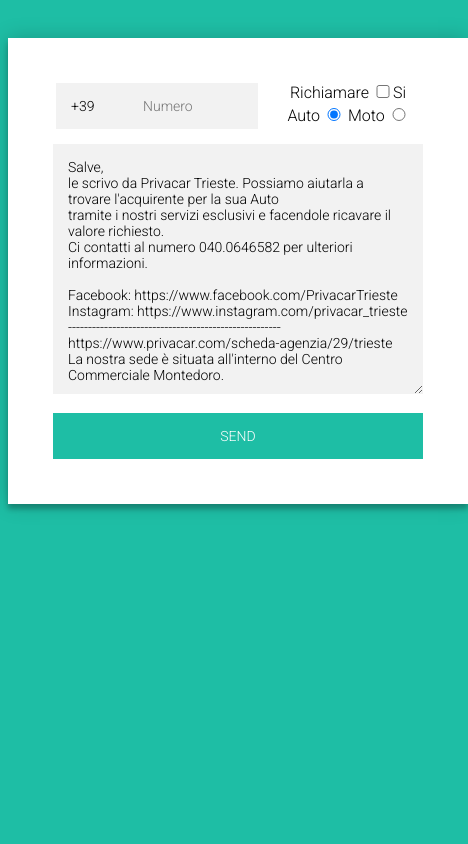
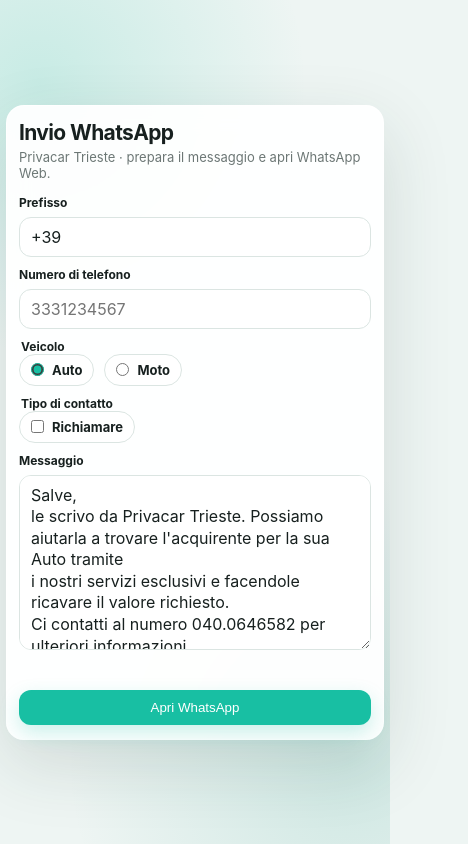
Before and after one commit to gestionedigitalesrl-oss/NewWA, a plain HTML site: page index.html in a window 390 px wide. Shown: the whole page, 468 px wide, since content can reach past the window. Drawn offline with nearby package versions, Linux system fonts and the light colour scheme.

Commit message:
Add files via upload
new index modernized

```diff
--- a/index.html
+++ b/index.html
@@ -1,287 +1,291 @@
-
-<!DOCTYPE html>
-<html lang="en">
+<!doctype html>
+<html lang="it">
 <head>
-<meta charset="UTF-8">
-
-
-    <title>WA Form</title>
+  <meta charset="utf-8">
+  <meta name="viewport" content="width=device-width, initial-scale=1">
+  <meta name="color-scheme" content="light">
+  <title>WA Form — Privacar Trieste</title>
   <link rel="icon" type="image/png" href="images/favicon.png">
   <style>
-  @import url(https://fonts.googleapis.com/css?family=Roboto:300);
+    :root {
+      --brand: #18bfa3;
+      --brand-dark: #10957f;
+      --bg: #eef5f3;
+      --card: rgba(255,255,255,.94);
+      --text: #17201f;
+      --muted: #6c7775;
+      --border: #dbe5e2;
+      --focus: rgba(24,191,163,.18);
+      --radius: 18px;
+    }
 
+    * { box-sizing: border-box; }
 
+    body {
+      margin: 0;
+      min-height: 100vh;
+      display: grid;
+      place-items: center;
+      padding: 10px;
+      font-family: Inter, ui-sans-serif, system-ui, -apple-system, BlinkMacSystemFont,
+                   "Segoe UI", Roboto, Arial, sans-serif;
+      color: var(--text);
+      background:
+        radial-gradient(circle at 10% 10%, rgba(24,191,163,.18), transparent 32%),
+        radial-gradient(circle at 90% 90%, rgba(16,149,127,.14), transparent 34%),
+        var(--bg);
+    }
 
+    .card {
+      width: min(100%, 720px);
+      background: var(--card);
+      border: 1px solid rgba(255,255,255,.8);
+      border-radius: var(--radius);
+      box-shadow: 0 24px 70px rgba(30,55,50,.14);
+      padding: 20px 26px;
+      backdrop-filter: blur(12px);
+    }
 
-.login-page {
-  width: 460px;
-  padding: 8% 0 0;
-  margin: auto;
+    header { margin-bottom: 14px; }
+    h1 { margin: 0 0 4px; font-size: clamp(21px, 3vw, 27px); letter-spacing: -.03em; }
+    .subtitle { margin: 0; color: var(--muted); font-size: 13px; }
+
+    .grid {
+      display: grid;
+      grid-template-columns: 1fr 1fr;
+      gap: 10px;
     }
-.form {
+
+    .field { display: flex; flex-direction: column; gap: 7px; }
+    .field.full { grid-column: 1 / -1; }
+
+    label, legend {
+      font-size: 12px;
+      font-weight: 650;
+    }
+
+    input, textarea {
+      width: 100%;
+      border: 1px solid var(--border);
+      border-radius: 12px;
+      background: #fff;
+      color: var(--text);
+      font: inherit;
+      padding: 9px 11px;
+      outline: none;
+      transition: border-color .18s, box-shadow .18s;
+    }
+
+    input:focus, textarea:focus {
+      border-color: var(--brand);
+      box-shadow: 0 0 0 4px var(--focus);
+    }
+
+    .phone {
+      display: grid;
+      grid-template-columns: 105px 1fr;
+      gap: 8px;
+    }
+
+    fieldset {
+      border: 0;
+      margin: 0;
+      padding: 0;
+      display: flex;
+      flex-wrap: wrap;
+      gap: 10px;
+    }
+
+    .choice {
       position: relative;
-  z-index: 1;
-  background: #FFFFFF;
-  max-width: 560px;
-  margin: 0 auto 200px;
-  padding: 45px;
-  text-align: center;
-  box-shadow: 0 0 20px 0 rgba(0, 0, 0, 0.2), 0 5px 5px 0 rgba(0, 0, 0, 0.24);
+      display: inline-flex;
+      align-items: center;
+      gap: 8px;
+      padding: 7px 11px;
+      border: 1px solid var(--border);
+      border-radius: 999px;
+      background: #fff;
+      cursor: pointer;
+      user-select: none;
+      font-size: 13px;
     }
-.form input {
-  font-family: "Roboto", sans-serif;
-  outline: 0;
-  background: #f2f2f2;
-  width: 100%;
+
+    .choice input { width: auto; margin: 0; accent-color: var(--brand); }
+
+    textarea {
+      min-height: 175px;
+      resize: vertical;
+      line-height: 1.35;
+    }
+
+    .actions {
+      display: flex;
+      align-items: center;
+      justify-content: space-between;
+      gap: 10px;
+      margin-top: 10px;
+    }
+
+    .status {
+      min-height: 20px;
+      color: var(--muted);
+      font-size: 13px;
+    }
+
+    button {
       border: 0;
-  margin: 0 0 15px;
-  padding: 15px;
-  box-sizing: border-box;
-  font-size: 14px;
+      border-radius: 12px;
+      padding: 10px 20px;
+      background: var(--brand);
+      color: white;
+      font: 700 14px/1 inherit;
+      cursor: pointer;
+      box-shadow: 0 8px 20px rgba(24,191,163,.22);
+      transition: transform .15s, background .15s;
     }
-.form textarea{
-  font-family: "Roboto", sans-serif;
-  outline: 0;
-  background: #f2f2f2;
-  max-width: 560px;
-  width: 100%;
-  height: 250px;
-  border: 0;
-  margin: 0 0 15px;
-  padding: 15px;
-  box-sizing: border-box;
-  font-size: 14px;
-}
-.form button {
-  font-family: "Roboto", sans-serif;
-  text-transform: uppercase;
-  outline: 0;
-  background: #1ebea5;
-  width: 100%;
-  border: 0;
-  padding: 15px;
-  color: #FFFFFF;
-  font-size: 14px;
-  -webkit-transition: all 0.3 ease;
-  transition: all 0.3 ease;
-  cursor: pointer;
-}
-.form button:hover,.form button:active,.form button:focus {
-  background: #43A047;
-}
-.form .message {
-  margin: 15px 0 0;
-  color: #b3b3b3;
-  font-size: 12px;
-}
-.form .message a {
-  color: #4CAF50;
-  text-decoration: none;
-}
-.form .register-form {
-  display: none;
-}
-.container {
-  position: relative;
-  z-index: 1;
-  max-width: 300px;
-  margin: 0 auto;
-}
-.container:before, .container:after {
-  content: "";
-  display: block;
-  clear: both;
-}
-.container .info {
-  margin: 50px auto;
-  text-align: center;
-}
-.container .info h1 {
-  margin: 0 0 15px;
-  padding: 0;
-  font-size: 36px;
-  font-weight: 300;
-  color: #1a1a1a;
-}
-.container .info span {
-  color: #4d4d4d;
-  font-size: 12px;
-}
-.container .info span a {
-  color: #000000;
-  text-decoration: none;
-}
-.container .info span .fa {
-  color: #EF3B3A;
-}
-body {
-  background: #1ebea5; /* fallback for old browsers */
-  background: -webkit-linear-gradient(right, #1ebea5, #1ebea5);
-  background: -moz-linear-gradient(right, #1ebea5, #1ebea5);
-  background: -o-linear-gradient(right, #1ebea5, #1ebea5);
-  background: linear-gradient(to left, #1ebea5, #1ebea5);
-  font-family: "Roboto", sans-serif;
-  -webkit-font-smoothing: antialiased;
-  -moz-osx-font-smoothing: grayscale;
+
+    button:hover { background: var(--brand-dark); transform: translateY(-1px); }
+    button:active { transform: translateY(0); }
+
+    @media (max-width: 600px) {
+      body { padding: 6px; }
+      .card { padding: 14px 12px; }
+      .grid { grid-template-columns: 1fr; }
+      .field.full { grid-column: auto; }
+      .actions { align-items: stretch; flex-direction: column; }
+      button { width: 100%; }
     }
   </style>
+</head>
+
+<body>
+  <main class="card">
+    <header>
+      <h1>Invio WhatsApp</h1>
+      <p class="subtitle">Privacar Trieste · prepara il messaggio e apri WhatsApp Web.</p>
+    </header>
+
+    <form id="waForm" novalidate>
+      <div class="grid">
+        <div class="field">
+          <label for="pref">Prefisso</label>
+          <input id="pref" name="pref" type="tel" inputmode="tel" value="+39" autocomplete="tel-country-code">
+        </div>
+
+        <div class="field">
+          <label for="numero">Numero di telefono</label>
+          <input id="numero" name="numero" type="tel" inputmode="tel" autocomplete="tel" placeholder="3331234567" required>
+        </div>
+
+        <div class="field">
+          <fieldset>
+            <legend>Veicolo</legend>
+            <label class="choice"><input type="radio" name="prom" value="Auto" checked> Auto</label>
+            <label class="choice"><input type="radio" name="prom" value="Moto"> Moto</label>
+          </fieldset>
+        </div>
+
+        <div class="field">
+          <fieldset>
+            <legend>Tipo di contatto</legend>
+            <label class="choice"><input id="RIC" type="checkbox" name="richiamare"> Richiamare</label>
+          </fieldset>
+        </div>
+
+        <div class="field full">
+          <label for="testo">Messaggio</label>
+          <textarea id="testo" name="testo" required></textarea>
+        </div>
+      </div>
+
+      <div class="actions">
+        <div id="status" class="status" role="status" aria-live="polite"></div>
+        <button type="submit">Apri WhatsApp</button>
+      </div>
+    </form>
+  </main>
+
   <script>
-  window.console = window.console || function(t) {};
-</script>
-<script>
-  if (document.location.search.match(/type=embed/gi)) {
-    window.parent.postMessage("resize", "*");
+    (() => {
+      const form = document.querySelector("#waForm");
+      const numero = document.querySelector("#numero");
+      const pref = document.querySelector("#pref");
+      const testo = document.querySelector("#testo");
+      const richiamare = document.querySelector("#RIC");
+      const status = document.querySelector("#status");
+
+      const links = {
+        Auto: "https://www.privacar.com/scheda-agenzia/29/trieste",
+        Moto: "https://www.privabike.com"
+      };
+
+      const getParams = () => new URLSearchParams(window.location.search);
+
+      function getVehicle() {
+        return document.querySelector('input[name="prom"]:checked')?.value || "Auto";
       }
 
-</script>
-</head>
-<body translate="no">
-	<div class="login-page">
-		<div class="form">
+      function updateMessage() {
+        const vehicle = getVehicle();
+        const link = links[vehicle];
 
-			<form class="login-form" onsubmit="SendMessage1(); return false">
+        if (richiamare.checked) {
+          testo.value =
+`Salve, le scrivo da Privacar Trieste in merito all'annuncio della sua ${vehicle},
+la contatterò telefonicamente per spiegarle il nostro servizio.
+Nel frattempo le indico di seguito il link al nostro sito web se volesse già approfondire:
+${link}
 
-                <input id="pref" type="text" placeholder="Prefix" value="+39" style="position:absolute;left:48px;width:80px;" size="4"  />
-								<input id="numero" type="text" placeholder="Numero" style="margin-left:60px;width:130px" />
-
-                <div style="height:20px;width:150px;float:right;margin-top:0px;">
-									<label>Richiamare</label> <input type="checkbox" id="RIC" value="1" onclick="handleClick(this);" style="width:20px;"  >Si
-
-                </div>
-								<div style="height:20px;width:150px;float:right;margin-top:-38px;">
-										<label>Auto</label> <input id="Auto" type="radio" name="prom" value="Auto" onclick="handleClick(this);" style="width:20px;" checked  >
-										<label>Moto</label> <input id="Moto" type="radio" name="prom" value="Moto" onclick="handleClick(this);" style="width:20px;" >
-
-                </div>
-
-
-                <textarea id="testo" type="text" placeholder="Testo" >
-Salve,
-le scrivo da Privacar Trieste. Possiamo aiutarla a trovare l'acquirente per la sua Auto
-tramite i nostri servizi esclusivi e facendole ricavare il valore richiesto.
+-----------------------------------------------------
+La nostra sede è situata all'interno del Centro Commerciale Montedoro.`;
+        } else {
+          testo.value =
+`Salve,
+le scrivo da Privacar Trieste. Possiamo aiutarla a trovare l'acquirente per la sua ${vehicle} tramite
+i nostri servizi esclusivi e facendole ricavare il valore richiesto.
 Ci contatti al numero 040.0646582 per ulteriori informazioni.
-
-Facebook: https://www.facebook.com/PrivacarTrieste
-Instagram: https://www.instagram.com/privacar_trieste
 -----------------------------------------------------
-https://www.privacar.com/scheda-agenzia/29/trieste
-La nostra sede è situata all'interno del Centro Commerciale Montedoro.
-</textarea>
-				<button type="submit">SEND</button>
-			</form>
-		</div>
-	</div>
-	<script src="https://static.codepen.io/assets/common/stopExecutionOnTimeout-de7e2ef6bfefd24b79a3f68b414b87b8db5b08439cac3f1012092b2290c719cd.js"></script>
-	<script src='https://cdnjs.cloudflare.com/ajax/libs/jquery/2.1.3/jquery.min.js'></script>
-	<script>
-
-
-
-        function getUrlVars() {
-            var vars = {};
-            var parts = window.location.href.replace(/[?&]+([^=&]+)=([^&]*)/gi, function(m,key,value) {
-                vars[key] = value;
-            });
-            return vars;
-        }
-        document.body.onload = function()
-        {
-          var cellnum = '';
-          //alert('cell num PRE = ' + cellnum);
-          cellnum = getUrlVars()["CELLNUM"];
-
-          //cellnum = urlParams.get('CELLNUM')
-          //cellnum = var tech = GetURLParameter('CELLNUM');
-          //cellnum = url.searchParams.get("CELLNUM");
-          //alert('cell num = ' + cellnum);
-          if (typeof cellnum !== 'undefined') {
-            document.getElementById("numero").value = cellnum;
+${link}
+La nostra sede è situata all'interno del Centro Commerciale Montedoro.`;
         }
       }
 
-        function SendMessage1(){
+      document.querySelectorAll('input[name="prom"], #RIC')
+        .forEach(el => el.addEventListener("change", updateMessage));
 
-			//alert('OK');
-			//var cellnum = url.searchParams.get("CELLNUM");
-            //alert('cell num ' + cellnum);
-			var numeroCell = document.getElementById("numero").value.trim();
-            //if (cellnum != "") numeroCell = cellnum;
-            //alert(numeroCell.trim());
-			var testo = document.getElementById("testo").value;
-            var pref = document.getElementById("pref").value;
-			if (numeroCell == ''){
-				alert('Inserire il numero di telefono !');
+      form.addEventListener("submit", (event) => {
+        event.preventDefault();
+
+        const phone = numero.value.trim().replace(/[^\d]/g, "");
+        const country = pref.value.trim().replace(/[^\d+]/g, "");
+        const message = testo.value.trim();
+
+        if (!phone) {
+          status.textContent = "Inserisci il numero di telefono.";
+          numero.focus();
           return;
         }
-			if (testo == '') {
-				alert('Inserire il testo !');
+
+        if (!message) {
+          status.textContent = "Inserisci il testo del messaggio.";
+          testo.focus();
           return;
         }
-            //testo.value = testo.value + " <img src=\"./Pianta centro1.jpg\" width=\"350px\"; height=\"250px\" >";
-			var stringa = "https://web.whatsapp.com/send?phone=" + pref + numeroCell + "&text=" + encodeURI(testo);
-			//alert(stringa);
-			var tab = window.open(stringa, 'scrollbars=no,menubar=no,height=600,width=800,resizable=yes,toolbar=no,status=no');
-			tab.focus();
-		}
 
-        //var currentValue = 0;
-        function handleClick(myRadio)
-        {
-                var rich =  document.getElementById("RIC").checked;
-                //alert('ok '  + myRadio.value);
-                //alert(rich);
+        const fullPhone = `${country}${phone}`.replace(/^\+/, "");
+        const url = `https://web.whatsapp.com/send?phone=${encodeURIComponent(fullPhone)}&text=${encodeURIComponent(message)}`;
 
+        status.textContent = "Apertura di WhatsApp Web…";
+        window.open(url, "_blank", "noopener,noreferrer");
+      });
 
-                var auto_moto = myRadio.value;
-                //alert(auto_moto);
-                if (auto_moto=="1")
-                {
-                    if(document.getElementById("Auto").checked) auto_moto="Auto";
-                    if(document.getElementById("Moto").checked) auto_moto="Moto";
-                }
-                //alert(auto_moto);
-                var link = "";
-                if (auto_moto == "Auto") { link="https://www.privacar.com/scheda-agenzia/29/trieste"; }
-                else { link = "https://www.privabike.com"; }
-                //alert(link);
+      // Mantiene la compatibilità con il vecchio parametro ?CELLNUM=...
+      const cellnum = getParams().get("CELLNUM");
+      if (cellnum) numero.value = cellnum;
 
-
-
-                if (rich == true){
-                    testo.value=   "Salve, le scrivo da Privacar Trieste in merito all'annuncio della sua " + auto_moto  + ", \n" +
-                                    "la contatterò telefonicamente per spiegarle il nostro servizio.\n" +
-                                    "Nel frattempo le indico di seguito il link al nostro sito web se volesse già approfondire:\n" + link + " \n\n";
-
-
-                    testo.value = testo.value +
-                        "----------------------------------------------------- \n" +
-                        "La nostra sede è situata all'interno del Centro Commerciale Montedoro.";
-                }
-                else
-                {
-                    testo.value=
-                                "Salve,\n" +
-                                "le scrivo da Privacar Trieste. Possiamo aiutarla a trovare l'acquirente per la sua " + auto_moto  + " tramite \n" +
-                                "i nostri servizi esclusivi e facendole ricavare il valore richiesto. \n" +
-                                "Ci contatti al numero 040.0646582 per ulteriori informazioni.";
-
-
-                    testo.value = testo.value +
-                        "-----------------------------------------------------\n"
-                        + link + "\n" +
-                        "La nostra sede è situata all'interno del Centro Commerciale Montedoro.";
-
-                }
-
-
-
-
-
-        }
-
-
+      // Mantiene il comportamento iniziale del vecchio form.
+      if (!testo.value.trim()) updateMessage();
+    })();
   </script>
-
-
 </body>
 </html>
```
Lines whose indentation alone changed are shown as unchanged.
